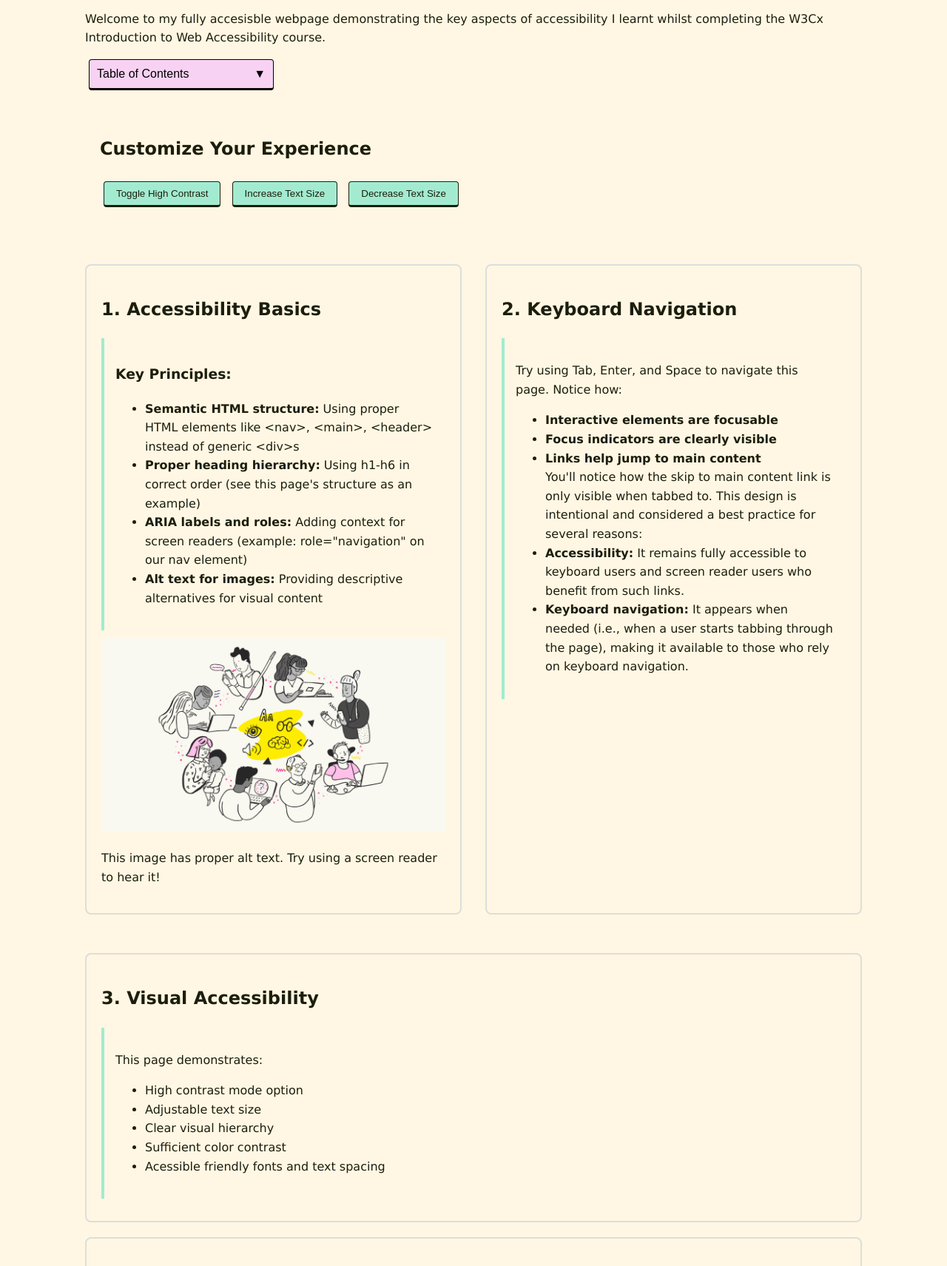
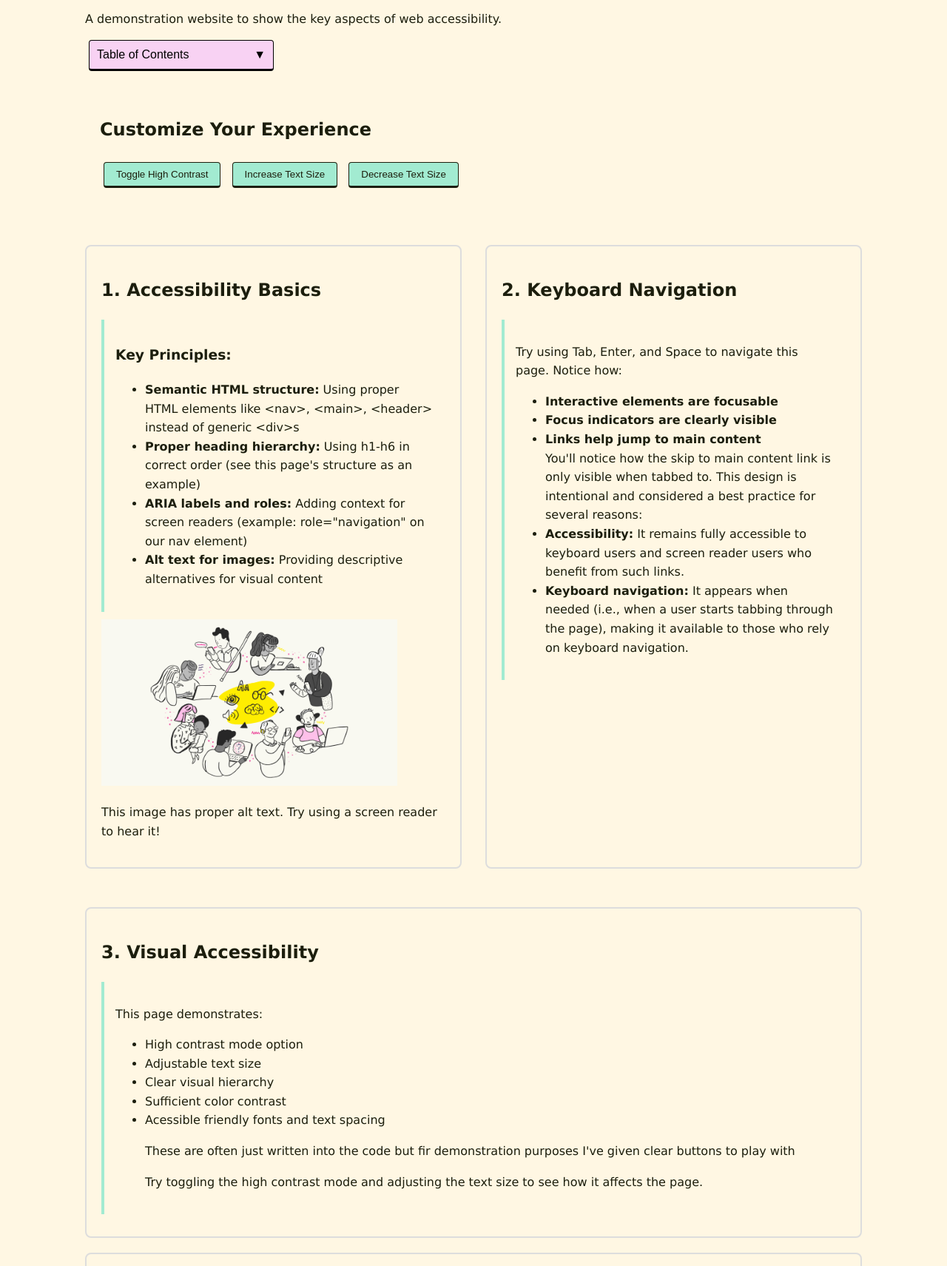
Before and after one commit to pollynotpolly/Accessible-Webpage-Demo, a website built with Vite: page index.html in a window 1280 px wide. Shown: the part 304-2015 px from the top of the page at 74% size. Built offline with nearby package versions, Linux system fonts and the light colour scheme.

Commit message:
content adjustments and high contrast fix

```diff
--- a/index.html
+++ b/index.html
@@ -11,7 +11,7 @@
 
     <header role="banner">
         <h1>Web Accessibility - it's more than just alt text</h1>
-        <p>Welcome to my fully accesisble webpage demonstrating the key aspects of accessibility I learnt whilst completing the W3Cx Introduction to Web Accessibility course.</p>
+        <p>A demonstration website to show the key aspects of web accessibility.</p>
     </header>
 
     <nav role="navigation" aria-label="Main navigation">
@@ -83,6 +83,8 @@
                         <li>Clear visual hierarchy</li>
                         <li>Sufficient color contrast</li>
                         <li>Acessible friendly fonts and text spacing</li>
+                        <p>These are often just written into the code but fir demonstration purposes I've given clear buttons to play with</p>
+                        <p>Try toggling the high contrast mode and adjusting the text size to see how it affects the page.</p>
                     </ul>
                 </div>
             </section>
--- a/styles.css
+++ b/styles.css
@@ -1,4 +1,4 @@
-       /* Base styles with accessibility in mind */
+
 :root {
     --text-color: #1C1E0D;
     --bg-color: #FFF7E3;
@@ -41,7 +41,9 @@
     color: #00ff00;
 }
 
-    /* Add this to your existing CSS */
+[data-theme="high-contrast"] #toc-toggle {
+background: #00ff00;}
+
 nav {
     position: relative;
     width: 250px;
@@ -51,7 +53,7 @@ margin: 1rem 0;
 #toc-toggle {
     width: 100%;
     padding: 10px;
-background-color: #f8d2f3 ;
+    background: #f8d2f3 ;
     color: black;
     border: 1px solid;
     border-bottom: 3px solid;
@@ -133,11 +135,11 @@ background-color: #ddd;
     border-radius: 8px;
 }
 
-    /* Add this to your style section */
+
 .demo-area img {
     max-width: 100%;
     height: auto;
-     width: 500px; /* or whatever size you prefer */
+    width: 400px;
 }
 
 button {
```
Lines whose indentation alone changed are shown as unchanged.
